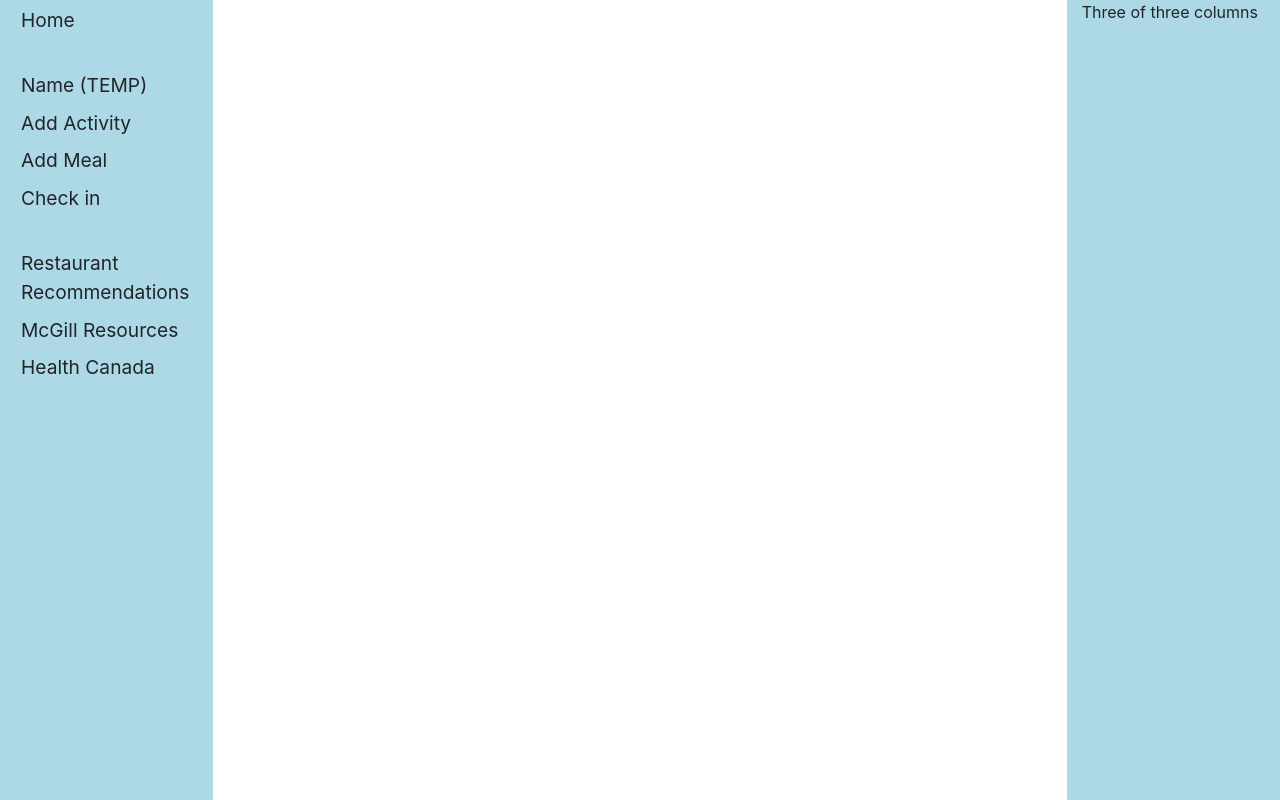
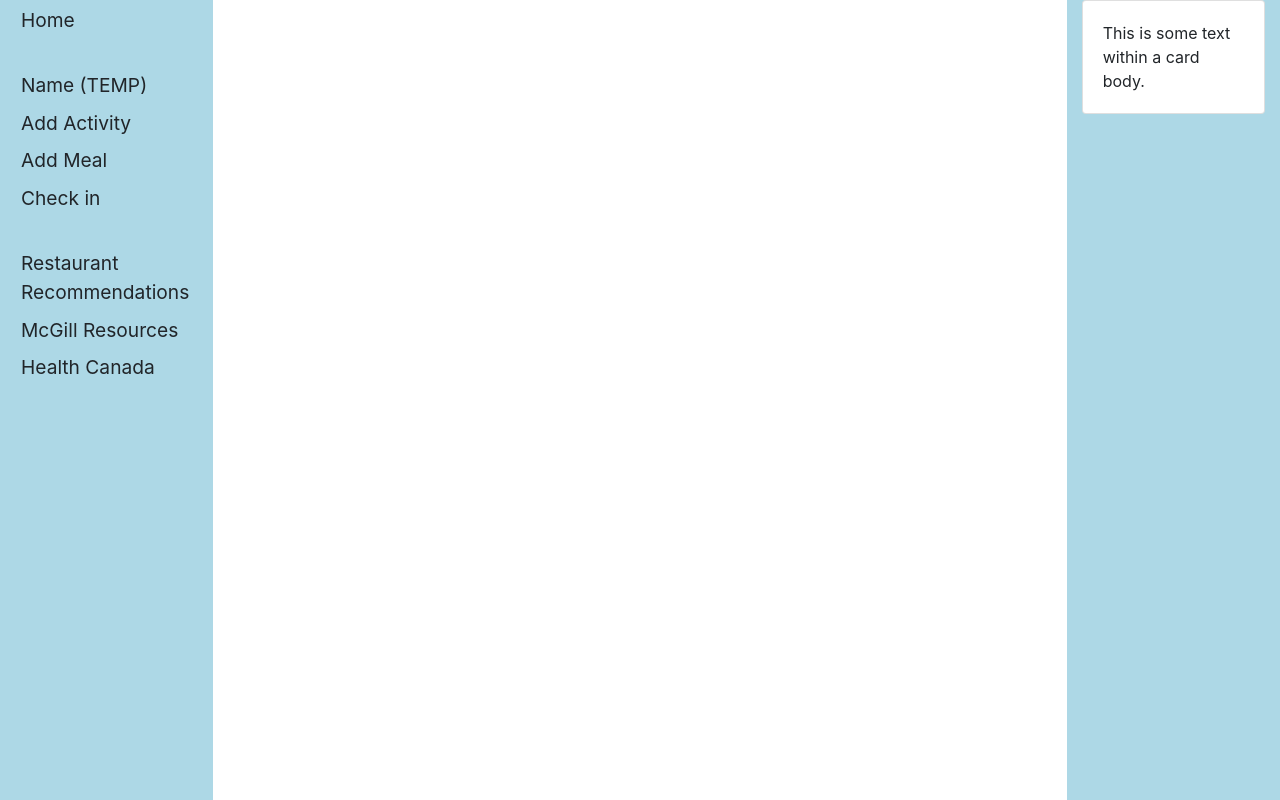
Before and after one commit to wassimkha/mcwics-2020, a Node server app: page / in a window 1280 px wide. Shown: the part 56-856 px from the top of the page. Run offline with Node 20, Linux system fonts and the light colour scheme.

Commit message:
css changes

```diff
--- a/views/includes/head.ejs
+++ b/views/includes/head.ejs
@@ -10,6 +10,9 @@
 
     <!-- CSS STYLESHEETS -->
     <link rel="stylesheet" href="/css/main.css">
+    <link rel="stylesheet" href="/css/home.css">
+    <link rel="stylesheet" href="/css/friend_cards.css">
+
 
 
     <title>Home</title>
--- a/views/includes/right_panel.ejs
+++ b/views/includes/right_panel.ejs
@@ -1,3 +1,7 @@
 <div class="col-2 right-panel_container"> <!-- LEFT PANEL -->
-    Three of three columns
+    <div class="card">
+        <div class="card-body">
+          This is some text within a card body.
+        </div>
+    </div>
 </div>
```
Also changed, not shown: public/css/friend_cards.css (added).
